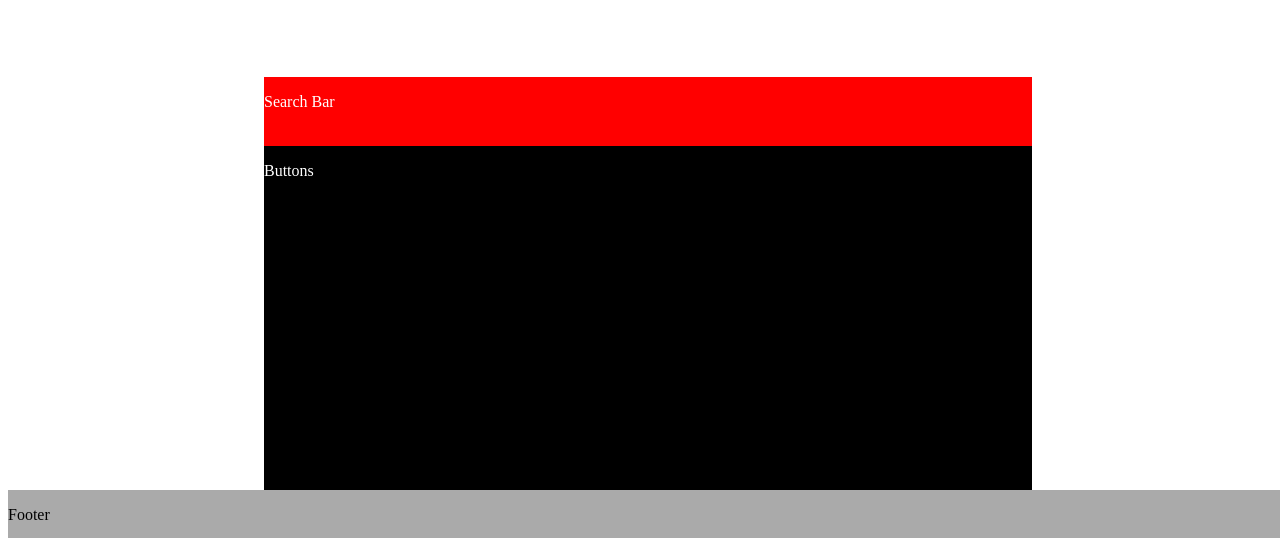
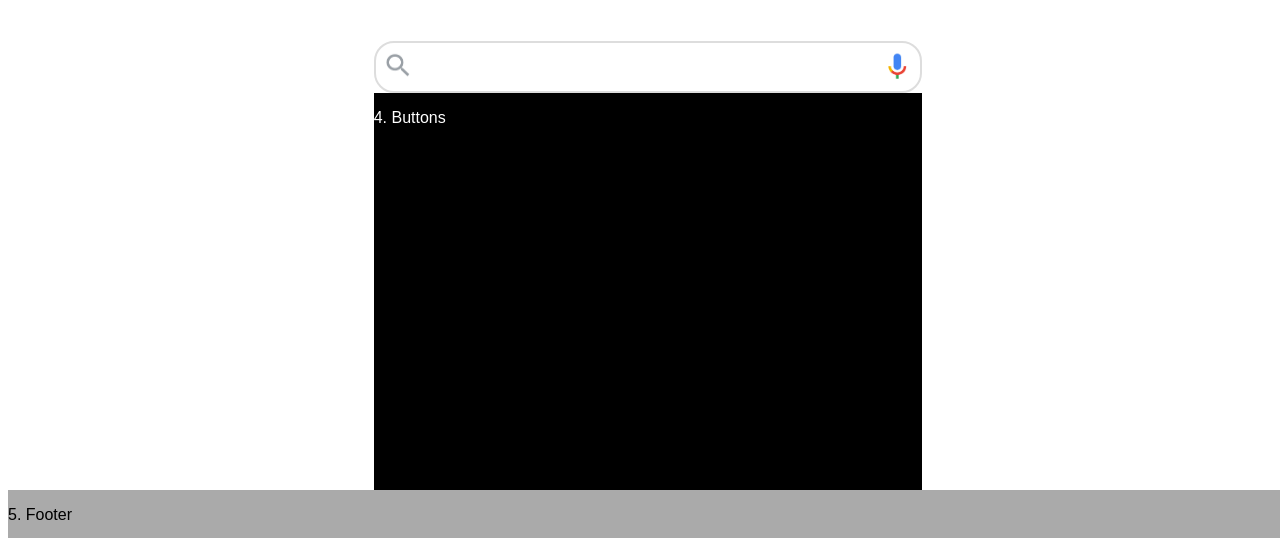
Before and after one commit to jasondewese/google-homepage, a plain HTML site: page index.html in a window 1280 px wide. Shown: the part 254-800 px from the top of the page. Drawn offline with Linux system fonts and the light colour scheme.

Commit message:
Implemented Google search bar design and slightly resized grid items on page. Added audio_image.png and search_image.png for search bar visuals.

```diff
--- a/css/styles.css
+++ b/css/styles.css
@@ -1,23 +1,23 @@
 html, body {
     background-color: #FFF;
+    font-family: sans-serif;
+    font-size: 16px;
+    /*All elements in body are now CSS flex elements*/
+    display: flex;
 
-    display: flex;
     flex-direction: column;
     height: 100vh;
     width: 100vw;
 }
 
+/*Conatins all visible page contents - organizes into grid*/
 .container {
+    /*The main grid layout of the page*/
     display: grid;
-
-
     flex: 1 1 auto;
 
-
-
-
-    grid-template-rows: 3em 4fr 1fr 5fr 3em;
-    grid-template-columns: 1fr 3fr 1fr;
+    grid-template-rows: 3em 3fr auto 5fr 3em;
+    grid-template-columns: 2fr 3fr 2fr;
     grid-template-areas:
     "header header header"
     "back-left logo back-right"
@@ -26,13 +26,14 @@ html, body {
     "footer footer footer";
 }
 
-
+/*Container for header links*/
 .item1 {
     grid-area: header;
     background-color: blue;
     color: white;
 }
 
+/*Container for Google logo image*/
 .item2 {
     grid-area: logo;
     align-self: center;
@@ -40,20 +41,82 @@ html, body {
     background-color: #FFF;
 }
 
+/*Container for the search bar*/
+.item3 {
+    grid-area: search;
+    background-color: #FFF;
+    color: white;
+    border-style: solid;
+    border-color: #DDD;
+    border-width: 2px;
+    border-radius: 20px;
+
+}
+
+.item3:hover {
+    box-shadow: 0 1px 10px rgba(32,33,36,.28);
+    border-color:#CCC;
+}
+
+/*wraps around text input and images in search bar*/
+.search-bar {
+    display: grid;
+    grid-template-rows: 3em;
+    grid-template-columns: 1fr 10fr 1fr;
+    grid-gap: 0px;
+    gap: 0px;
+    flex-grow: 1;
+}
+
+.text-input {
+    border: none;
+    font-family: sans-serif;
+    font-size: 100%;
+}
+
+.text-input:focus {
+    border: none;
+    outline: none;
+}
 
 
-.item3 {
-    grid-area: search;
-    background-color: red;
-    color: white;
+.search-image {
+    justify-self: center;
+    align-self: center;
+    max-width: 80%;
+    max-height: 80%;
+    display: block;
+    border-top-left-radius: 20px;
+    border-bottom-left-radius: 20px;
+    border-width: 5px;
+    border-color: #BBB;
+    margin-right: 0px;
+
 }
 
+.audio-image {
+    justify-self: center;
+    align-self: center;
+    max-width: 80%;
+    max-height: 80%;
+    display: block;
+    border-top-right-radius: 20px;
+    border-bottom-right-radius: 20px;
+    margin: 0px;
+    /*Audio image was clipped with the bottom thicker than
+     the top so I scooted it down slightly to compensate */
+    position: relative;
+    top: 5px;
+}
+
+/*Container for seach and "I'm Feeling Lucky" button */
 .item4 {
     grid-area: buttons;
     background-color: black;
     color: white;
 }
 
+/*Container for footer links*/
 .item5 {
     grid-area: footer;
     background-color: #AAAAAA;
--- a/index.html
+++ b/index.html
@@ -8,20 +8,26 @@
 <body>
     <div class="container">
         <div class="item1">
-            <p>Header</p>
+            <p>1. Header</p>
         </div>
         <div class="item2">
             <img src="images/google_logo.png">
         </div>
 
-        <div class="item3">
-            <p>Search Bar</p>
+        <div class="item3 hover-change">
+            <div class = "search-bar">
+                <img src="images/search_image.png" class="search-image">
+                <input type="text" class="text-input">
+                <a href="">
+                <img src="images/audio_image.png" class="audio-image">
+                </a>
+            </div>
         </div>
         <div class="item4">
-            <p>Buttons</p>
+            <p>4. Buttons</p>
         </div>
         <div class="item5">
-            <p>Footer</p>
+            <p>5. Footer</p>
         </div>
     </div>
 
```
Also changed, not shown: images/audio_image.png (added), images/search_image.png (added).
